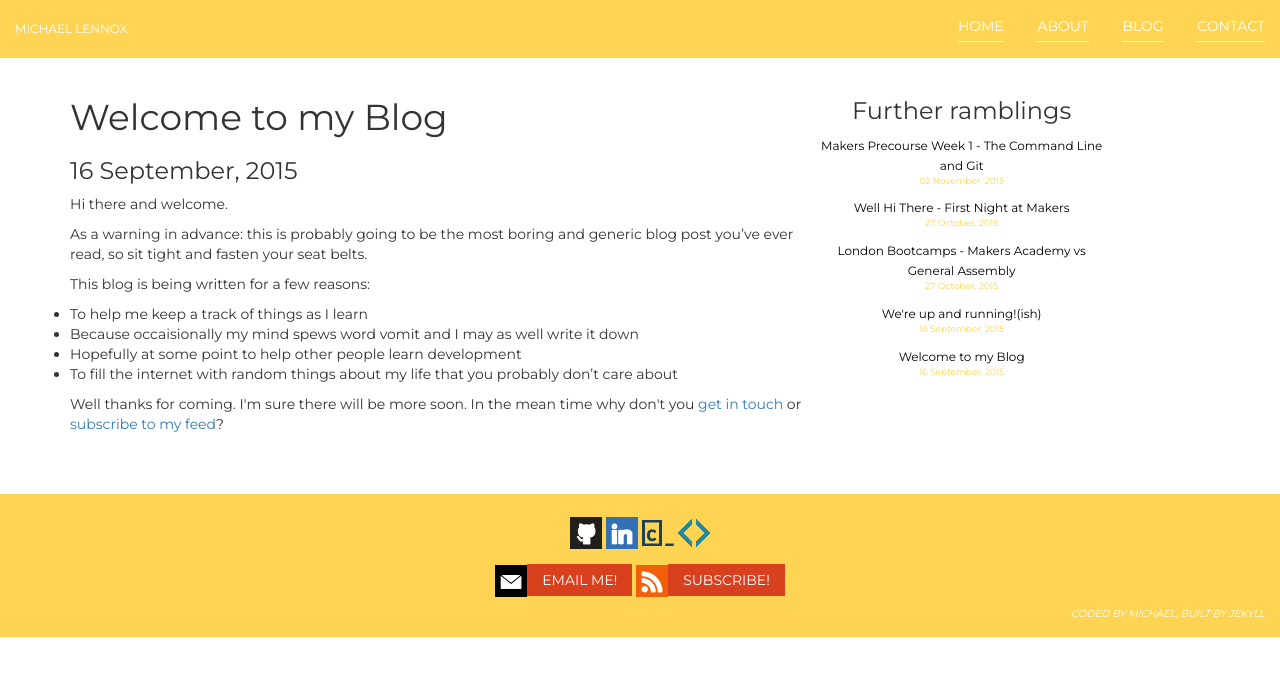
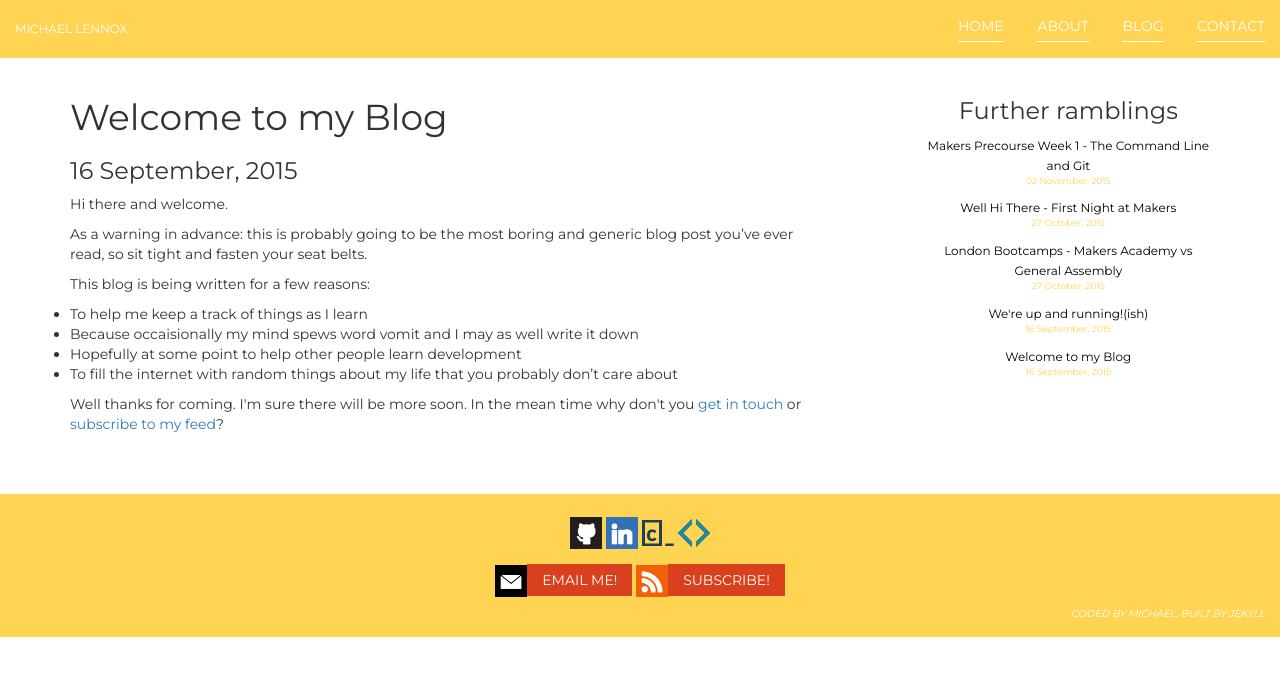
Before and after one commit to michaellennox/michaellennox.github.io, a Jekyll site: the page built from _posts/2015-09-16-first-post.md, in a window 1280 px wide. Shown: the top 676 px of the page. Built offline with Jekyll 4.4.1, drawn with Linux system fonts in a browser that asks for light colours; nearby versions of some CDN libraries.

Commit message:
Moved side-index slightly

```diff
--- a/_layouts/posts.html
+++ b/_layouts/posts.html
@@ -17,7 +17,7 @@
 
     </article>
 
-    <article class="blog-sidebar col-md-3 col-md-offset-7 hidden-xs hidden-sm" style="position: fixed">
+    <article class="blog-sidebar col-md-3 col-md-offset-8 hidden-xs hidden-sm" style="position: fixed">
 
     <h3>Further ramblings</h3>
     <ul>
```
